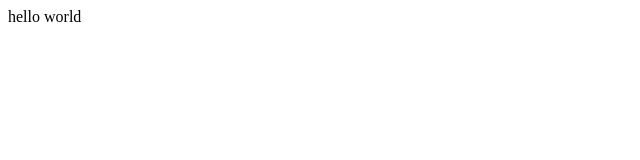
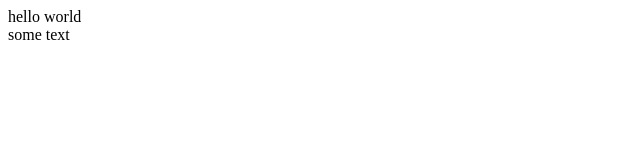
Before and after one commit to Andrian1993/Andrian1993.github.io, a plain HTML site: page index.html in a window 1280 px wide. Shown: the full height of the page, 0-640 px from the left. Drawn offline with Linux system fonts and the light colour scheme.

Commit message:
строчка

```diff
--- a/index.html
+++ b/index.html
@@ -8,5 +8,6 @@
 </head>
 <body>
   <div>hello world</div>
+    <div>some text</div>
 </body>
 </html>
```
